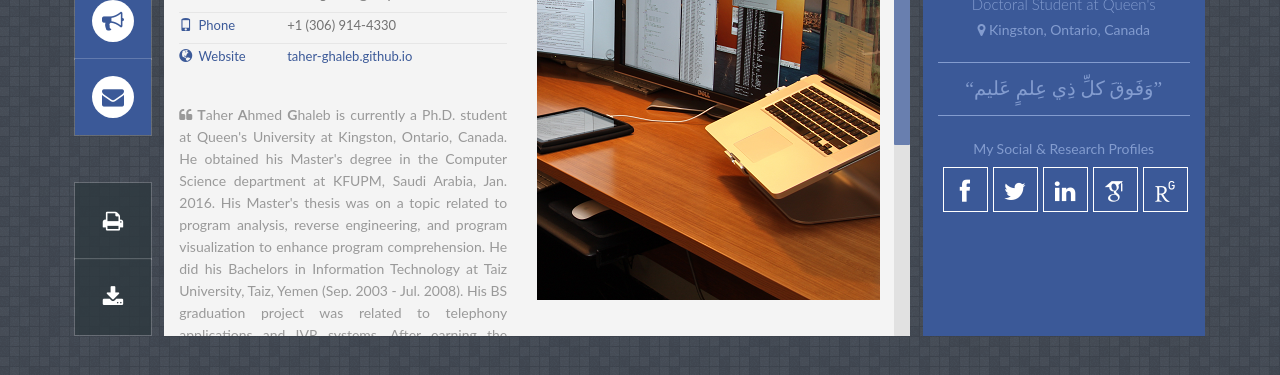
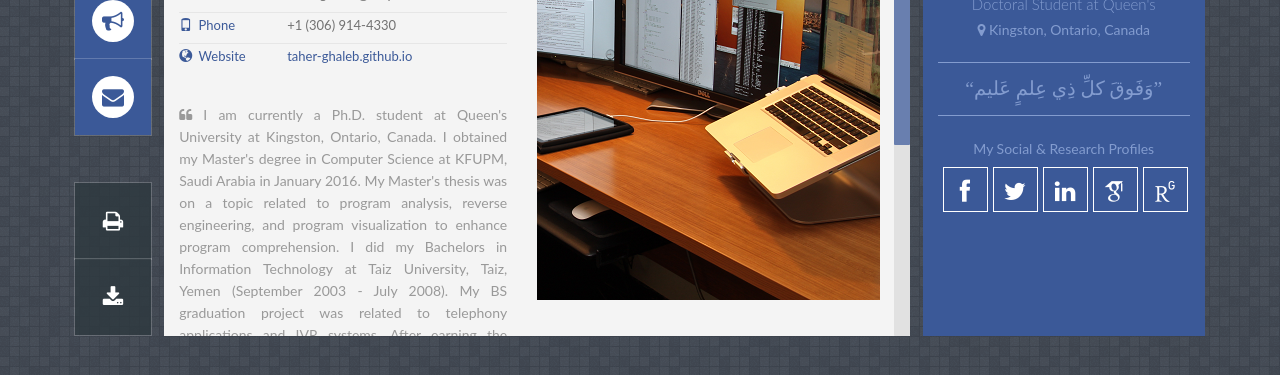
Before and after one commit to Taher-Ghaleb/Taher-Ghaleb.github.io, a Jekyll site: the page built from index.html, in a window 1280 px wide. Shown: the part 404-779 px from the top of the page. Built offline with Jekyll 4.4.1, drawn with Linux system fonts in a browser that asks for light colours; some web fonts are replaced; some of the changed text lies outside the part shown.

Commit message:
Update profile.html

```diff
--- a/_includes/profile.html
+++ b/_includes/profile.html
@@ -61,17 +61,17 @@
 
         <p style="margin-bottom:20px; text-align:justify;">
             <i class="fa fa-quote-left" style=""></i>
-            <b>T</b>aher <b>A</b>hmed <b>G</b>haleb is currently a Ph.D. student at Queen's University at Kingston, Ontario, Canada. He obtained his Master's degree in the Computer Science department at KFUPM, Saudi Arabia, Jan. 2016. His Master's thesis was on a topic related to program analysis, reverse engineering, and program visualization to enhance program comprehension. He did his Bachelors in Information Technology at Taiz University, Taiz, Yemen (Sep. 2003 - Jul. 2008). His BS graduation project was related to telephony applications and IVR systems. After earning the bachelor's degree, he worked at Taiz University as a full-time Teaching Assistant for three years (Dec. 2008 - Dec. 2011).
+            I am currently a Ph.D. student at Queen's University at Kingston, Ontario, Canada. I obtained my Master's degree in Computer Science at KFUPM, Saudi Arabia in January 2016. My Master's thesis was on a topic related to program analysis, reverse engineering, and program visualization to enhance program comprehension. I did my Bachelors in Information Technology at Taiz University, Taiz, Yemen (September 2003 - July 2008). My BS graduation project was related to telephony applications and IVR systems. After earning the bachelor's degree, I worked at Taiz University as a full-time Teaching Assistant for three years (December 2008 - December 2011).
         </p>
 
          <p style="margin-bottom:20px; text-align:justify;">
             <i class="fa fa-quote-left"></i>
-            His domain experience is on XML databases, program analysis, reverse engineering, program comprehension, programming languages, aspect-oriented programming, and extensible compilers.
+            My domain experience is on XML databases, program analysis, reverse engineering, program comprehension, programming languages, aspect-oriented programming, and extensible compilers.
         </p>
 
         <p style="margin-bottom:20px; text-align:justify;">
             <i class="fa fa-quote-left"></i>
-            His current research interests include software re-engineering and mining software repositories.
+            My current research interests include software re-engineering and mining software repositories.
         </p>
 
     </div>
```
